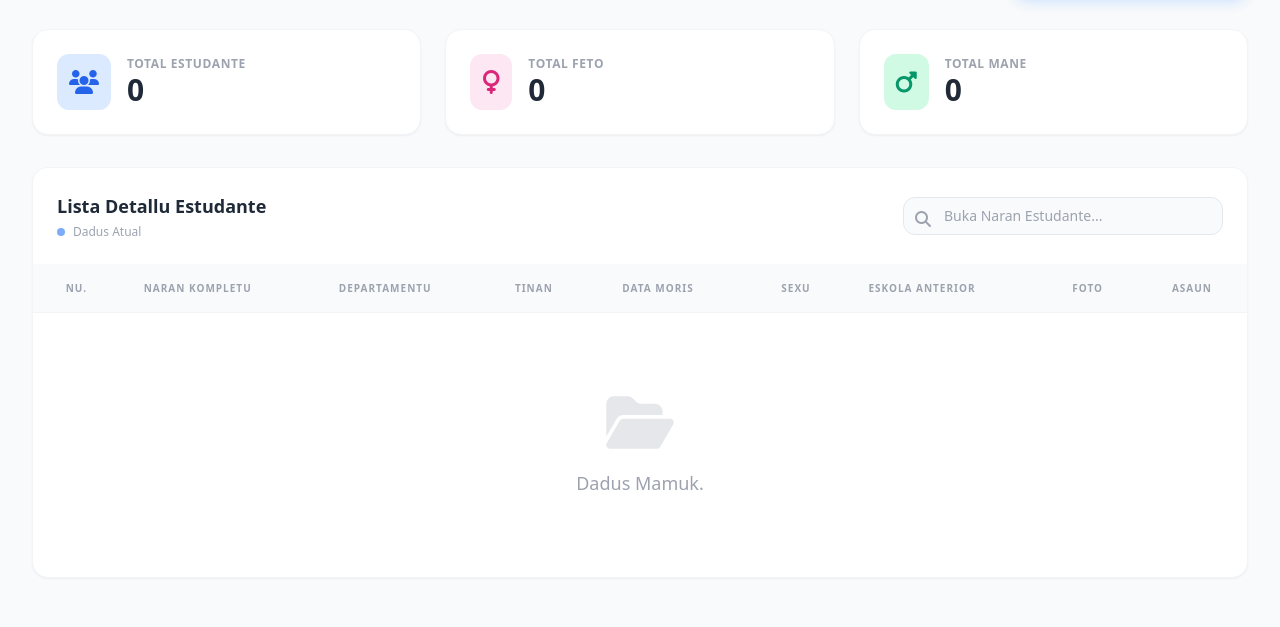
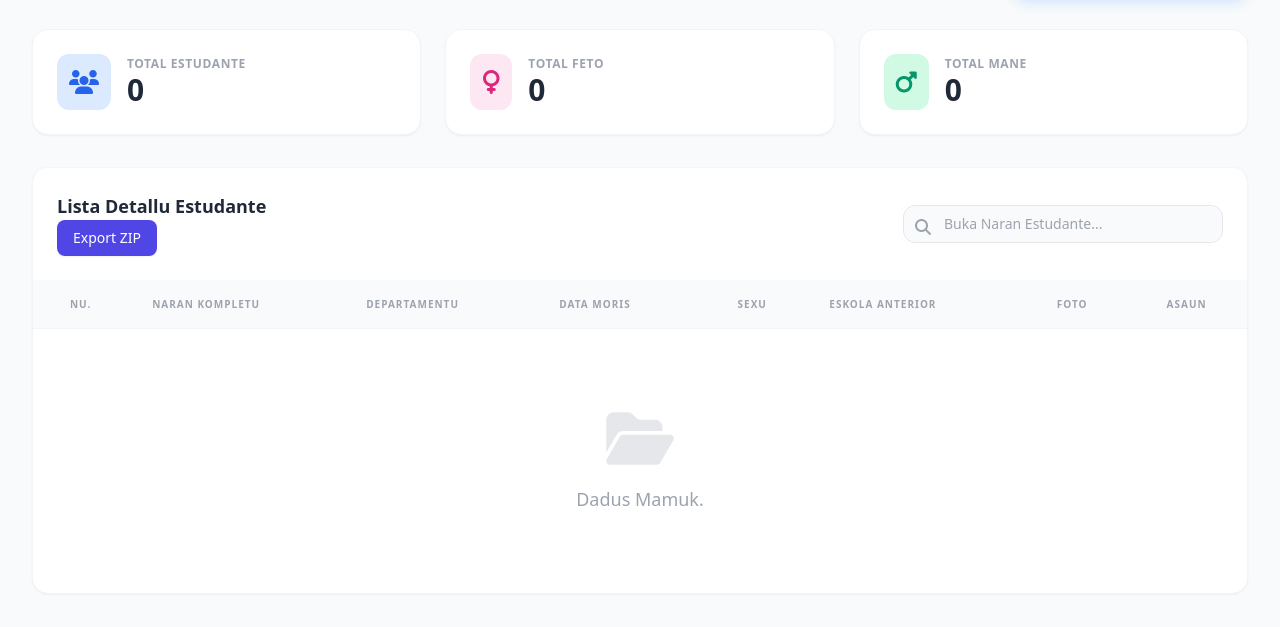
Before and after one commit to Celio-err/SRE_12-03-2026, a Django app: page /dashboard/ in a window 1280 px wide. Shown: the part 152-779 px from the top of the page. Run offline with Django 5.2, Linux system fonts and the light colour scheme; the visitor is signed in with stand-in values (Sample User, id 1); data that the repository does not hold is empty; some libraries are stand-ins or nearby versions.

Commit message:
Aplika Butaun Exporta ZIP no hadia template inklui lojika sira

```diff
--- a/app/templates/dashboard.html
+++ b/app/templates/dashboard.html
@@ -87,10 +87,10 @@
             <div class="p-6 border-b border-gray-50 flex flex-col md:flex-row justify-between items-center gap-4 bg-white">
                 <div>
                     <h3 class="text-lg font-bold text-gray-800">Lista Detallu Estudante</h3>
-                    <div class="flex items-center space-x-2 mt-1">
-                        <span class="flex h-2 w-2 rounded-full bg-blue-500 animate-pulse"></span>
-                        <span class="text-xs font-medium text-gray-400">Dadus Atual</span>
-                    </div>
+                    <a href="{% url 'export' %}"
+   class="inline-flex items-center gap-2 rounded-lg bg-indigo-600 px-4 py-2 text-sm font-medium text-white shadow-sm transition hover:bg-indigo-700 focus:outline-none focus:ring-2 focus:ring-indigo-500 focus:ring-offset-2">
+  Export ZIP
+</a>
                 </div>
 
                 <form method="GET" action="{% url 'dashboard' %}" class="relative w-full md:w-80">
@@ -109,7 +109,6 @@
                             <th class="px-6 py-4 border-b border-gray-100 text-center">Nu.</th>
                             <th class="px-6 py-4 border-b border-gray-100">Naran Kompletu</th>
                             <th class="px-6 py-4 border-b border-gray-100">Departamentu</th>
-                            <th class="px-6 py-4 border-b border-gray-100">Tinan</th>
                             <th class="px-6 py-4 border-b border-gray-100">Data Moris</th>
                             <th class="px-6 py-4 border-b border-gray-100 text-center">Sexu</th>
                             <th class="px-6 py-4 border-b border-gray-100">Eskola Anterior</th>
@@ -127,7 +126,6 @@
                                     {{ est.departamentu|default:"N/A" }}
                                 </span>
                             </td>
-                            <td class="px-6 py-4 text-gray-600">{{ est.idade }}</td>
                             <td class="px-6 py-4 text-gray-600">{{ est.data_moris|date:"d M Y" }}</td>
                             <td class="px-6 py-4 text-center">
                                 {% if est.sexu == 'L' or est.sexu == 'M' %}
--- a/app/views.py
+++ b/app/views.py
@@ -8,6 +8,15 @@ from django.core.files.base import ContentFile
 from django.views.decorators.cache import never_cache
 from django.core.paginator import Paginator
 from app.models import Estudante, FormEstudante
+import csv
+from django.http import HttpResponse
+import io
+import os
+import zipfile
+from django.utils.text import slugify
+
+
+
 
 # Create your views here.
 
@@ -135,5 +144,46 @@ def dashboard(request):
         'total_feto': total_feto,
         'estudante': page_obj,
     }
+    return render(request, 'dashboard.html', context)
 
-    return render(request, 'dashboard.html', context)
+def export_canva(request):
+    # CSV dibuat di memori
+    csv_buf = io.StringIO()
+    writer = csv.writer(csv_buf)
+    writer.writerow([
+        "Nu", "Naran", "Departamentu", "Data Moris",
+        "Sexu", "Enderesu", "Munisipiu", "Eskola Anterior", "Foto",
+    ])
+
+    zip_buf = io.BytesIO()
+    with zipfile.ZipFile(zip_buf, "w", zipfile.ZIP_DEFLATED) as zf:
+        for no, obj in enumerate(Estudante.objects.all(), start=1):
+            foto_name = ""
+
+            if obj.foto:
+                try:
+                    ext = os.path.splitext(obj.foto.name)[1].lower()
+                    # contoh nama: 001_budi-santos.jpg
+                    foto_name = f"{no:03d}_{slugify(obj.naran)}{ext}"
+                    zf.write(obj.foto.path, arcname=f"foto/{foto_name}")
+                except FileNotFoundError:
+                    foto_name = ""  # file foto tidak ditemukan di disk
+
+            writer.writerow([
+                no,
+                obj.naran,
+                obj.departamentu,
+                obj.data_moris.strftime("%d/%m/%Y") if obj.data_moris else "",
+                obj.sexu,
+                obj.enderesu,
+                obj.munisipiu,
+                obj.eskola_anterior,
+                foto_name,
+            ])
+
+        # BOM (\ufeff) supaya karakter khusus terbaca benar
+        zf.writestr("data_estudante.csv", "\ufeff" + csv_buf.getvalue())
+
+    response = HttpResponse(zip_buf.getvalue(), content_type="application/zip")
+    response["Content-Disposition"] = 'attachment; filename="estudante.zip"'
+    return response
--- a/sre/urls.py
+++ b/sre/urls.py
@@ -19,7 +19,8 @@ from django.urls import path
 from django.conf import settings
 from django.conf.urls.static import static
 
-from app.views import RejistuEstudante, dashboard, delete_estudante, edit_estudante, index, login_process, logout_process
+from app import views
+from app.views import RejistuEstudante, dashboard, delete_estudante, edit_estudante, index, login_process, logout_process, export_canva
 
 urlpatterns = [
     path('admin/', admin.site.urls),
@@ -29,6 +30,7 @@ urlpatterns = [
     path('rejistu_estudante/', RejistuEstudante, name='rejistu_estudante'),
     path('edit_estudante/<int:pk>/', edit_estudante, name='edit_estudante'),
     path('delete_estudante/<int:pk>/', delete_estudante, name='delete_estudante'),
+    path("export/", export_canva, name="export"),
 ]
 
 if settings.DEBUG:
```
Also changed, not shown: media/foto_estudante/foto_Celio_de_Deus_Francisco_Lirio_Sousa_Silva_2026-10-06.jpeg (added), media/foto_estudante/foto_jsjjdj_2026-10-06.jpeg (added).
